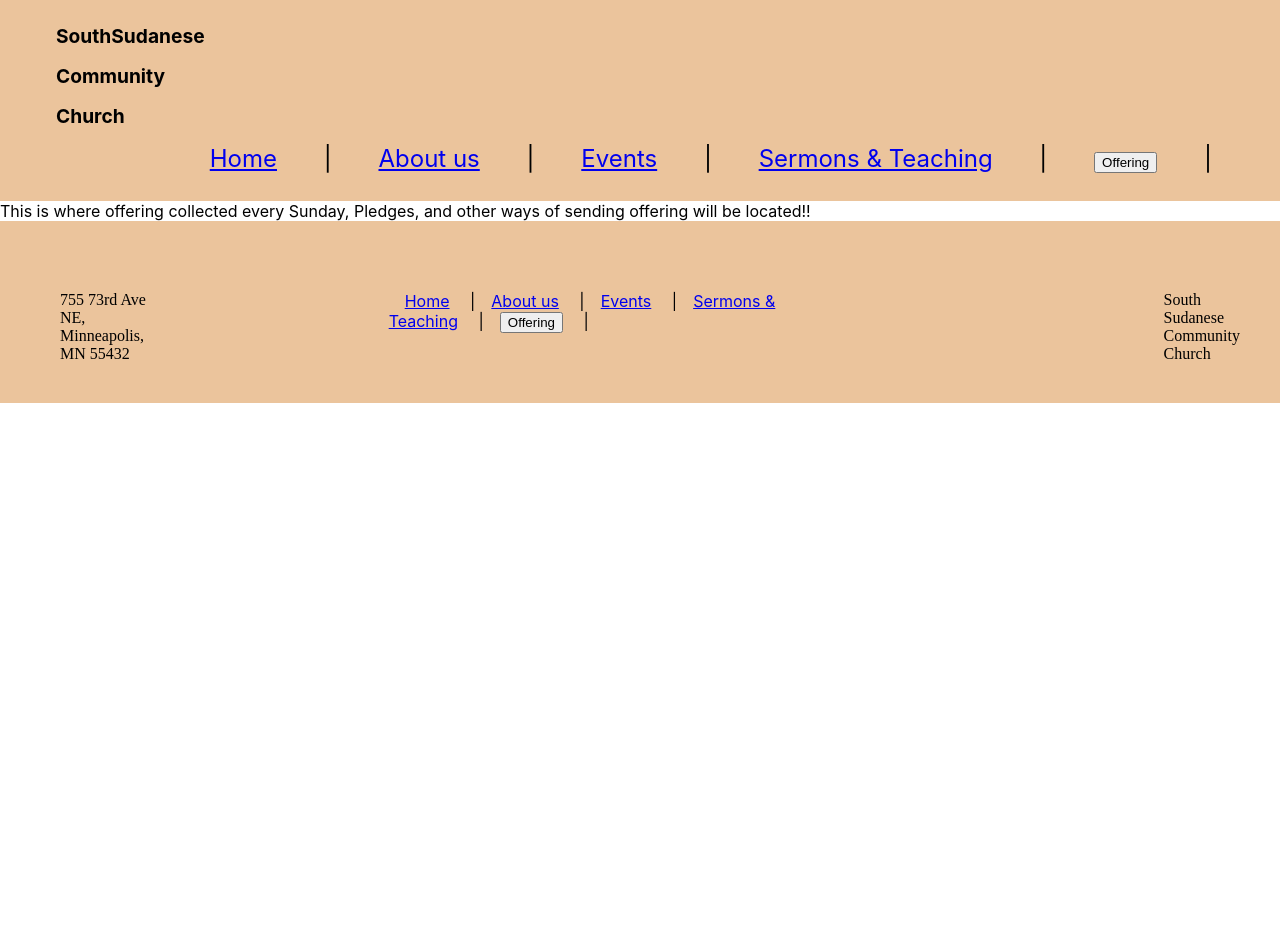
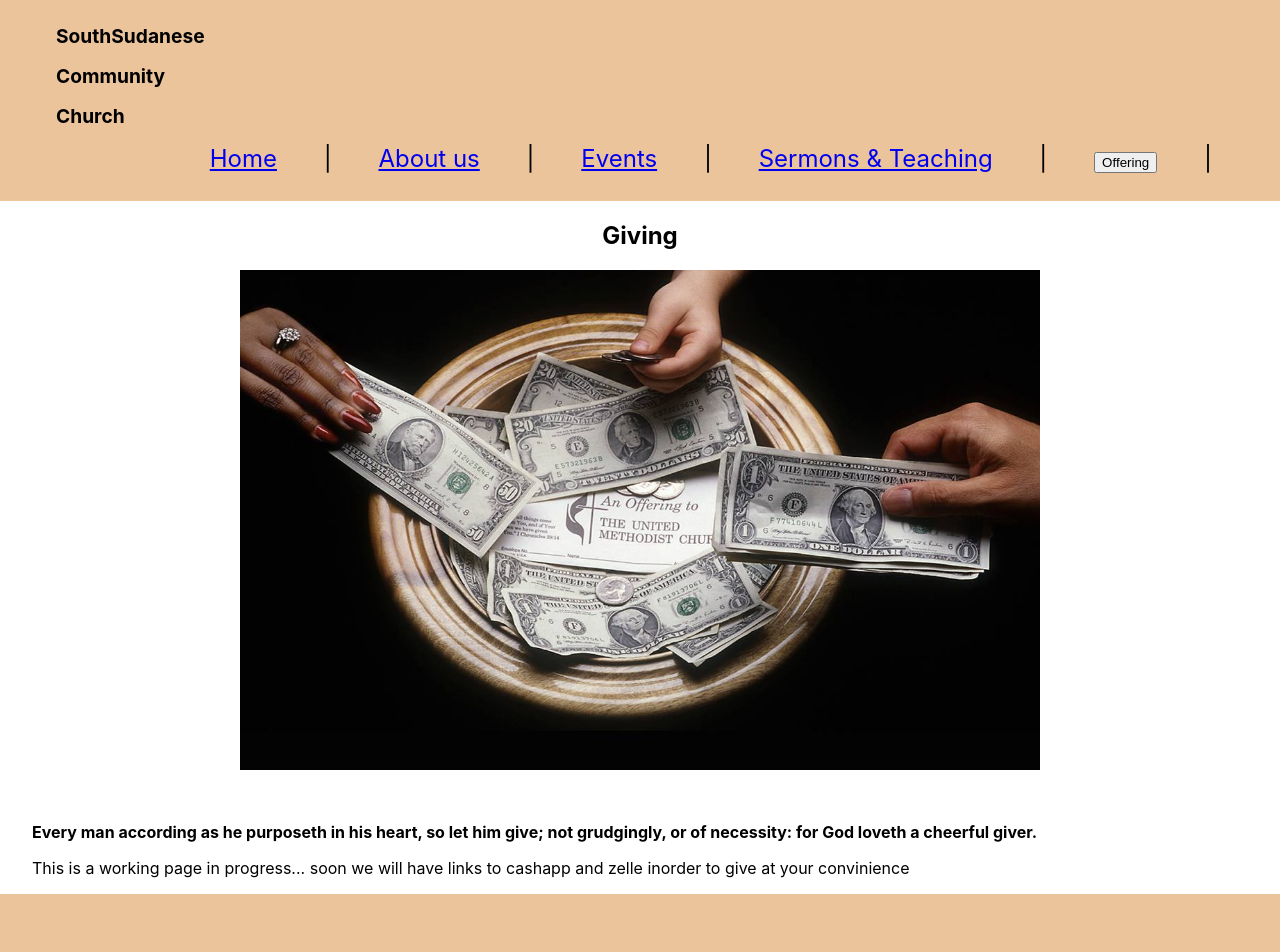
Before and after one commit to Jadashi97/SSudan-church, a React (Create React App) app: page /Offering in a window 1280 px wide. Shown: the top 952 px of the page. Before the commit the page ends 800 px from the top, so only its background shows below. Built offline with nearby package versions, Linux system fonts and the light colour scheme.

Commit message:
(feat): added styles and img to offering page. (fix): solve the sermons page and make styling consistent

```diff
--- a/package.json
+++ b/package.json
@@ -6,8 +6,10 @@
     "@testing-library/jest-dom": "^5.16.5",
     "@testing-library/react": "^13.3.0",
     "@testing-library/user-event": "^13.5.0",
+    "bootstrap": "^5.2.0",
     "nuka-carousel": "^5.3.0",
     "react": "^18.2.0",
+    "react-bootstrap": "^2.5.0",
     "react-dom": "^18.2.0",
     "react-router-dom": "^6.3.0",
     "react-scripts": "5.0.1",
--- a/src/Components/Offering.jsx
+++ /dev/null
@@ -1,13 +0,0 @@
-import React from "react";
-
-
-function Offering(){
-    return(
-        <div>
-            This is where offering collected every Sunday, Pledges,
-            and other ways of sending offering will be located!!
-        </div>
-    )
-}
-
-export default Offering;
--- a/src/Components/activities/events.css
+++ b/src/Components/activities/events.css
@@ -1,13 +1,13 @@
 .events-page{
     display: flexbox;
     text-align: center;
-    padding-left: 100px;
     padding-bottom: 2rem;
     padding-top: 2rem;
-    justify-content: space-evenly;
+    /* justify-content: space-evenly; */
 }
 
 .carousel{
     text-align: center;
-    padding-left: 400px;
+    /* align-items: center; */
+    padding-left: 15rem;
 }
--- /dev/null
+++ b/src/Components/giving/Offering.jsx
@@ -0,0 +1,21 @@
+import React from "react";
+import giving from "/Users/nyarjijada/Desktop/Personal-Main-Projects/southsudanese-church/src/pics/giving.jpg";
+import "./offering.css";
+
+function Offering(){
+    return(
+        <div className="giving-page">
+            <h2>Giving</h2>
+            <img src={giving} alt="givingImage" width={800} height={500}/>
+            <br />
+            <div className="how-to-give">
+                <strong>Every man according as he purposeth in his heart, so let him give; not grudgingly, or of necessity: for God loveth a cheerful giver.</strong>
+                <p>This is a working page in progress... soon we will have links to cashapp and zelle inorder to give at your convinience</p>
+            </div>
+
+
+        </div>
+    )
+}
+
+export default Offering;
--- /dev/null
+++ b/src/Components/giving/offering.css
@@ -0,0 +1,13 @@
+.giving{
+    text-align: center;
+    padding-left: 10rem;
+}
+
+img{
+    padding-left: 15rem;
+}
+
+.how-to-give{
+    padding-top: 3rem;
+    margin-left: 2rem;
+}
--- a/src/Components/header/Header.jsx
+++ b/src/Components/header/Header.jsx
@@ -1,6 +1,7 @@
 import React from "react";
 import {Link, Outlet } from "react-router-dom";
 import "./header.css";
+import Button from 'react-bootstrap/Button';
 // import  logo from "../pics/logo.png"
 
 
@@ -24,7 +25,7 @@ function Header(){
                             <Link to="/about">About us</Link> | {" "}
                             <Link to="/events">Events</Link> | {" "}
                             <Link to="/sermons">Sermons & Teaching</Link> | {" "}
-                            <Link to="/Offering"><button>Offering</button></Link> | {" "}
+                            <Link to="/Offering"><Button variant="primary">Offering</Button></Link> | {" "}
                         </div>
                     </div>
                 </nav>
--- a/src/Components/header/header.css
+++ b/src/Components/header/header.css
@@ -35,6 +35,6 @@ h1{
     padding-left: 40px;
 }
 
-button{
-    size: 5rem;
+.Button{
+    size: 10rem;
 }
--- a/src/index.js
+++ b/src/index.js
@@ -7,7 +7,7 @@ import Home from './Components/home/Home';
 import About from './Components/about/About';
 import Events from './Components/activities/Events';
 import Sermons from './Components/Sermons';
-import Offering from './Components/Offering';
+import Offering from './Components/giving/Offering';
 
 
 const root = ReactDOM.createRoot(document.getElementById('root'));
```
Also changed, not shown: src/pics/giving.jpg (added), 1 other file (tests, documents, lock files or other folders).
